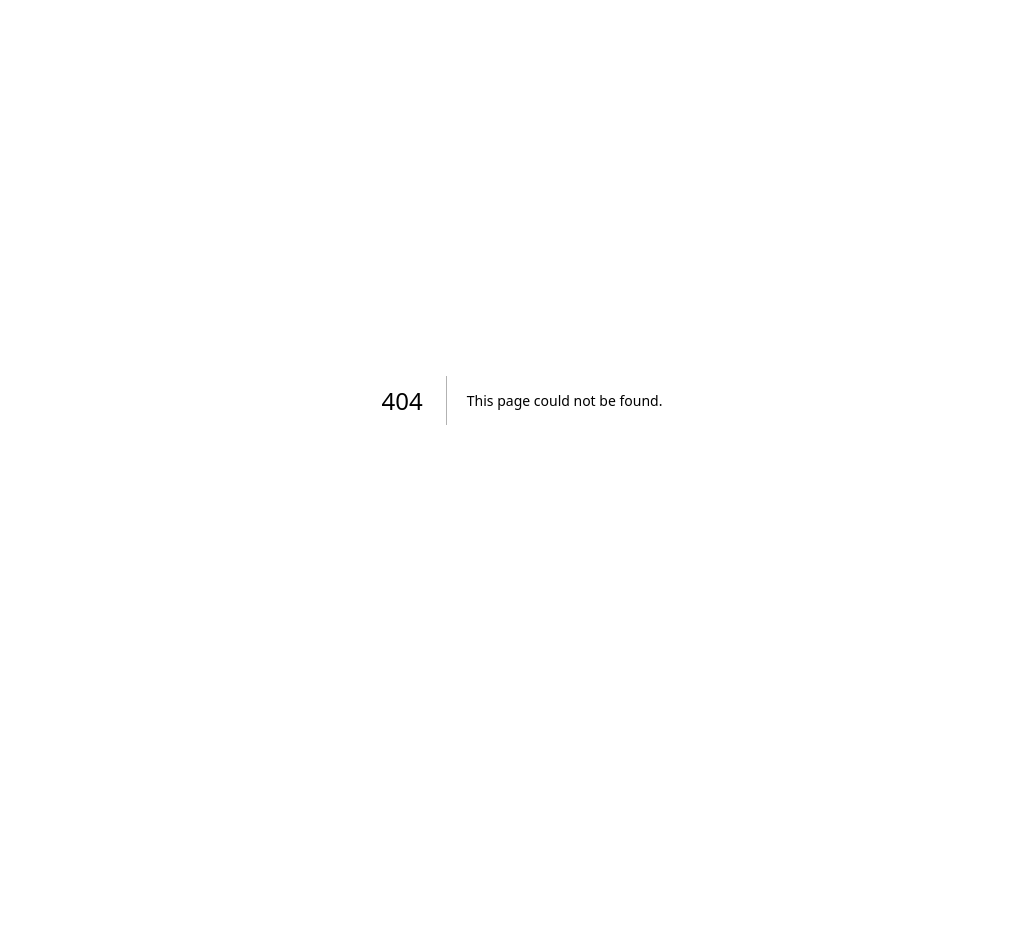
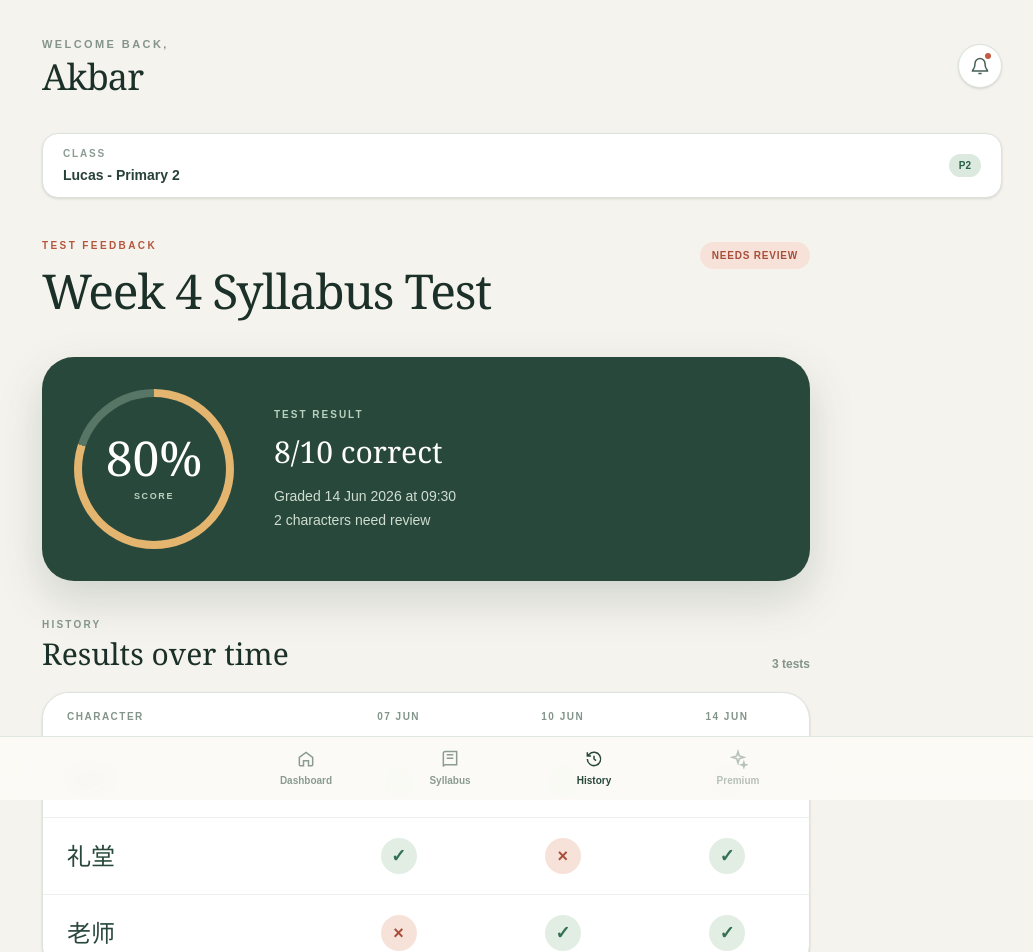
Before and after one commit to akbarhlubis/technical-test-handrwiting-grading-app, a Next.js app: page /results in a window 1280 px wide. Before the commit this address had no page. Shown: the top 952 px of the page, without its empty margins (118-1151 px from the left). Before the commit the page ends 800 px from the top, so only its background shows below. Built offline with nearby package versions, Linux system fonts and the light colour scheme.

Commit message:
feat: implement Results screen with score summary and historical matrix

```diff
--- /dev/null
+++ b/app/results/page.tsx
@@ -0,0 +1,54 @@
+import Link from "next/link";
+import AppHeader from "@/components/layout/app-header";
+import BottomNavigation from "@/components/navigation/bottom-navigation";
+import ResultsMatrix, { type HistoryAttempt } from "@/components/results/results-matrix";
+import ScoreSummary from "@/components/results/score-summary";
+
+const resultSummary = {
+  title: "Week 4 Syllabus Test",
+  status: "Needs Review",
+  score: 80,
+  correctCount: 8,
+  totalCount: 10,
+  gradedAt: "14 Jun 2026 at 09:30",
+  reviewCount: 2,
+};
+
+const words = ["操场", "礼堂", "老师"];
+const historyAttempts: HistoryAttempt[] = [
+  { date: "07 Jun", results: [true, true, false] },
+  { date: "10 Jun", results: [true, false, true] },
+  { date: "14 Jun", results: [false, true, true] },
+];
+
+export default function ResultsPage() {
+  return (
+    <main className="min-h-screen bg-[#f5f3ed] pb-32 text-[#1b3028]">
+      <div className="mx-auto max-w-5xl px-5 sm:px-8">
+        <AppHeader name="Akbar" />
+        <div className="max-w-3xl">
+          <header className="pb-7 pt-8 sm:pb-9 sm:pt-10">
+            <div className="flex items-start justify-between gap-4">
+              <div><p className="text-[10px] font-semibold uppercase tracking-[0.24em] text-[#b5573d]">Test feedback</p><h1 className="mt-2 font-serif text-4xl leading-tight tracking-tight sm:text-5xl">{resultSummary.title}</h1></div>
+              <span className="mt-1 shrink-0 rounded-full bg-[#f7e2d9] px-3 py-1.5 text-[10px] font-bold uppercase tracking-[0.08em] text-[#a84d39]">{resultSummary.status}</span>
+            </div>
+          </header>
+
+          <ScoreSummary {...resultSummary} />
+
+          <section className="mt-9">
+            <div className="flex items-end justify-between"><div><p className="text-[10px] font-semibold uppercase tracking-[0.22em] text-[#83948b]">History</p><h2 className="mt-1 font-serif text-3xl">Results over time</h2></div><span className="text-xs font-semibold text-[#83948b]">3 tests</span></div>
+            <div className="mt-5"><ResultsMatrix words={words} attempts={historyAttempts} /></div>
+            <div className="mt-4 flex items-center justify-end gap-4 text-xs text-[#71847a]"><span className="flex items-center gap-1.5"><i className="h-2.5 w-2.5 rounded-full bg-[#75a47e]" />Correct</span><span className="flex items-center gap-1.5"><i className="h-2.5 w-2.5 rounded-full bg-[#c76b55]" />Needs practice</span></div>
+          </section>
+
+          <div className="mt-8 grid grid-cols-2 gap-3">
+            <button type="button" disabled aria-label="Share report is not available yet" className="rounded-full border border-[#29483c] px-4 py-3.5 text-sm font-bold text-[#29483c] opacity-60">Share Report</button>
+            <Link href="/camera" className="rounded-full bg-[#b5573d] px-4 py-3.5 text-center text-sm font-bold text-white transition hover:bg-[#984633]">Retest Missed</Link>
+          </div>
+        </div>
+      </div>
+      <BottomNavigation activeItem="history" />
+    </main>
+  );
+}
--- /dev/null
+++ b/components/results/results-matrix.tsx
@@ -0,0 +1,34 @@
+export type HistoryAttempt = {
+  date: string;
+  results: boolean[];
+};
+
+type ResultsMatrixProps = {
+  words: string[];
+  attempts: HistoryAttempt[];
+};
+
+export default function ResultsMatrix({ words, attempts }: ResultsMatrixProps) {
+  return (
+    <div className="overflow-x-auto rounded-[1.7rem] border border-[#dce3dc] bg-white shadow-sm">
+      <table className="w-full min-w-[430px] border-collapse text-left">
+        <caption className="sr-only">Historical handwriting results by character and test date</caption>
+        <thead>
+          <tr className="border-b border-[#edf0eb] text-[10px] font-bold uppercase tracking-[0.15em] text-[#83948b]">
+            <th scope="col" className="sticky left-0 bg-white px-5 py-4 sm:px-6">Character</th>
+            {attempts.map((attempt) => <th scope="col" key={attempt.date} className="whitespace-nowrap px-4 py-4 text-center">{attempt.date}</th>)}
+          </tr>
+        </thead>
+        <tbody>
+          {words.map((word, wordIndex) => <tr key={word} className="border-b border-[#edf0eb] last:border-0">
+            <th scope="row" className="sticky left-0 bg-white px-5 py-5 font-serif text-2xl font-normal text-[#29483c] sm:px-6">{word}</th>
+            {attempts.map((attempt) => {
+              const correct = attempt.results[wordIndex];
+              return <td key={attempt.date} className="px-4 py-5 text-center"><span className={`inline-flex h-9 w-9 items-center justify-center rounded-full text-lg font-bold ${correct ? "bg-[#e2eee3] text-[#347052]" : "bg-[#f7e2d9] text-[#a84d39]"}`} aria-label={correct ? `${word} correct on ${attempt.date}` : `${word} incorrect on ${attempt.date}`}>{correct ? "✓" : "×"}</span></td>;
+            })}
+          </tr>)}
+        </tbody>
+      </table>
+    </div>
+  );
+}
--- /dev/null
+++ b/components/results/score-summary.tsx
@@ -0,0 +1,33 @@
+type ScoreSummaryProps = {
+  score: number;
+  correctCount: number;
+  totalCount: number;
+  gradedAt: string;
+  reviewCount: number;
+};
+
+export default function ScoreSummary({
+  score,
+  correctCount,
+  totalCount,
+  gradedAt,
+  reviewCount,
+}: ScoreSummaryProps) {
+  return (
+    <section className="overflow-hidden rounded-[2rem] bg-[#29483c] p-6 text-white shadow-[0_18px_45px_rgba(41,72,60,0.18)] sm:p-8" aria-label="Test score summary">
+      <div className="flex items-center gap-6 sm:gap-10">
+        <div className="relative grid h-32 w-32 shrink-0 place-items-center rounded-full sm:h-40 sm:w-40" style={{ background: `conic-gradient(#e3b56f ${score}%, #587666 0)` }}>
+          <div className="grid h-[calc(100%-12px)] w-[calc(100%-12px)] place-items-center rounded-full bg-[#29483c] text-center sm:h-[calc(100%-16px)] sm:w-[calc(100%-16px)]">
+            <div><p className="font-serif text-4xl leading-none sm:text-5xl">{score}%</p><p className="mt-2 text-[9px] font-bold uppercase tracking-[0.18em] text-[#b9d1bd]">Score</p></div>
+          </div>
+        </div>
+        <div>
+          <p className="text-[10px] font-semibold uppercase tracking-[0.2em] text-[#b9d1bd]">Test result</p>
+          <p className="mt-3 font-serif text-2xl sm:text-3xl">{correctCount}/{totalCount} correct</p>
+          <p className="mt-4 text-sm text-[#d0ddd1]">Graded {gradedAt}</p>
+          <p className="mt-1 text-sm text-[#d0ddd1]">{reviewCount} characters need review</p>
+        </div>
+      </div>
+    </section>
+  );
+}
```
Also changed, not shown: 1 other file (tests, documents, lock files or other folders).
